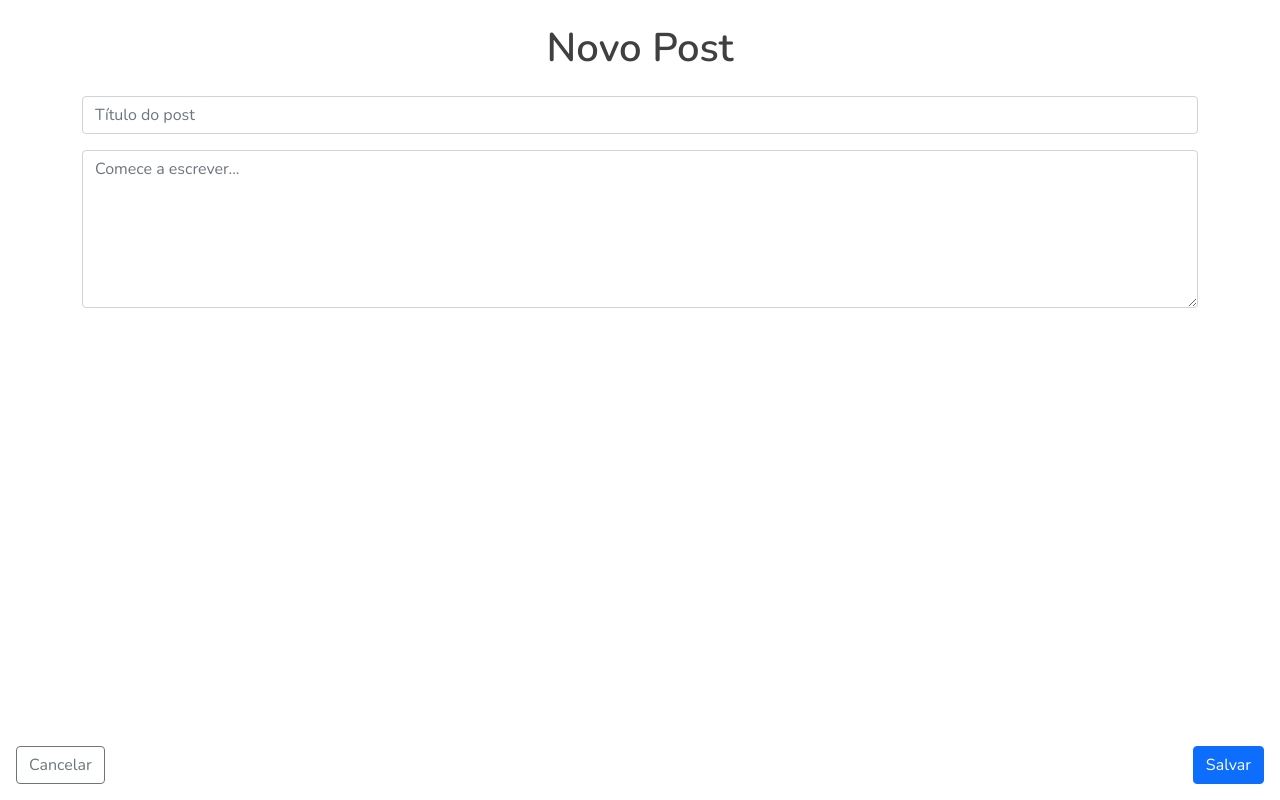
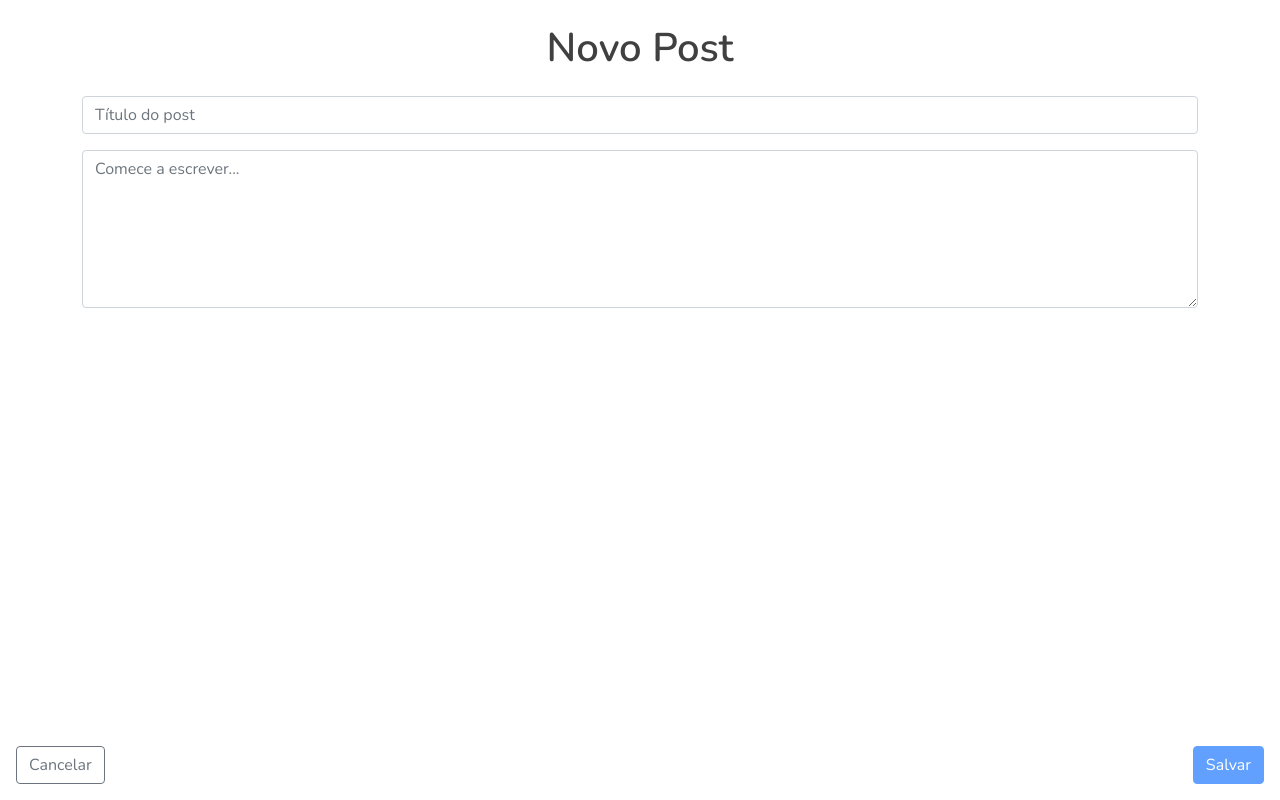
Before and after one commit to gabrielsarubo/langui-beta, a React (Create React App) app: page /addpost in a window 1280 px wide. Built offline with nearby package versions, Linux system fonts and the light colour scheme.

Commit message:
Integrate AddPost to DB

```diff
--- a/src/pages/AddPost/index.js
+++ b/src/pages/AddPost/index.js
@@ -1,12 +1,31 @@
 import React, { useState } from 'react';
+import { useSelector } from 'react-redux';
 import firebase from "../../config/firebase";
 
 const AddPost = (props) => {
-  const [title, setTitle] = useState()
-  const [desc, setDesc] = useState()
+  const [title, setTitle] = useState('')
+  const [desc, setDesc] = useState('')
+  const userEmail = useSelector(state => state.userEmail)
+
+  // Reference the Firestore database
+  const db = firebase.firestore()
 
   const handleSubmit = (e) => {
     e.preventDefault()
+
+    // Save post to the database
+    db.collection('posts').add({
+      userEmail: userEmail,
+      title: title,
+      description: desc,
+      creationDate: new Date(),
+    })
+      .then(res => {
+        console.log('ok');
+      })
+      .catch(err => {
+        console.log('not ok');
+      })
 
     // empty the state
     setTitle('')
@@ -23,18 +42,23 @@ const AddPost = (props) => {
     <div className="AddPost container">
       <h1 className="my-4 text-center">Novo Post</h1>
 
+      <form onSubmit={handleSubmit}>
         <div className="mb-3">
-        <input type="text" id="title" className="form-control" onChange={e => {setTitle(e.target.value)}} placeholder="Título do post" />
+          <input type="text" id="title" className="form-control" onChange={e => { setTitle(e.target.value) }} placeholder="Título do post" required />
         </div>
 
         <div className="mb-3">
-        <textarea id="desc" rows="6" className="form-control" onChange={e => {setDesc(e.target.value)}} placeholder="Comece a escrever..." ></textarea>
+          <textarea id="desc" rows="6" className="form-control" onChange={e => { setDesc(e.target.value) }} placeholder="Comece a escrever..." required ></textarea>
         </div>
 
         <div className="fixed-bottom mb-3 mx-3 d-flex justify-content-between">
           <button type="button" className="btn btn-outline-secondary" onClick={handleDismiss} >Cancelar</button>
-        <button type="button" className="btn btn-primary" onClick={handleSubmit} >Salvar</button>
+          <button type="submit" className="btn btn-primary"
+            disabled={(!(title !== '' && desc !== '')) || (false)}>
+            Salvar
+          </button>
         </div>
+      </form>
     </div>
   );
 }
--- a/src/pages/Blog/index.js
+++ b/src/pages/Blog/index.js
@@ -23,21 +23,6 @@ class Blog extends Component {
         desc: "Some quick example text to build on the card title and make up the bulk of the card's content."
       }
     ]
-  }
-
-  addPost = post => {
-    // TODO
-    // - get the id of the post from the database?
-    post.id = Math.random()
-    post.date = new Date().getTime() //returns unix timestamp in milliseconds
-
-    // create a new copy of posts while at same time adding a new post
-    let posts = [...this.state.posts, post]
-
-    // update the state in a non-destructive way
-    this.setState({
-      posts
-    })
   }
 
   deletePost = id => {
```
Lines whose indentation alone changed are shown as unchanged.
